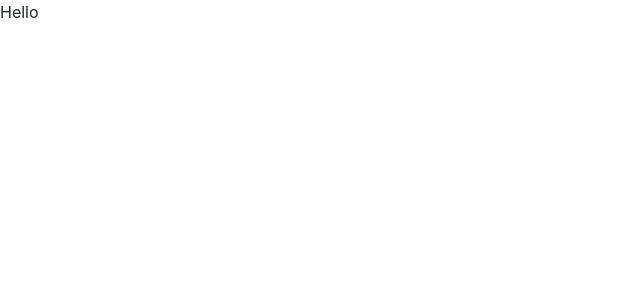
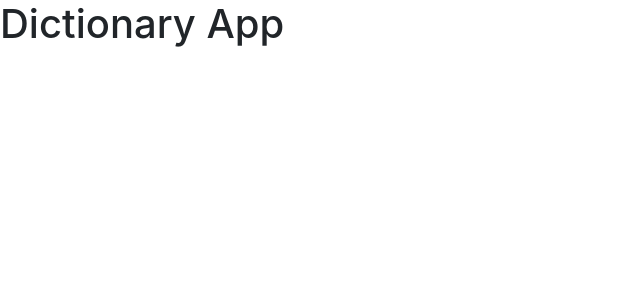
Before and after one commit to tashabes/dictionary-project, a React (Create React App) app: page / in a window 1280 px wide. Shown: the top 300 px of the page, without its empty margins (0-640 px from the left). Built offline with nearby package versions, Linux system fonts and the light colour scheme.

Commit message:
Title update

```diff
--- a/src/App.js
+++ b/src/App.js
@@ -4,7 +4,9 @@
 function App() {
   return (
     <div className="App">
-      <header className="App-header">Hello</header>
+      <header className="App-header">
+        <h1>Dictionary App</h1>
+      </header>
     </div>
   );
 }
```
